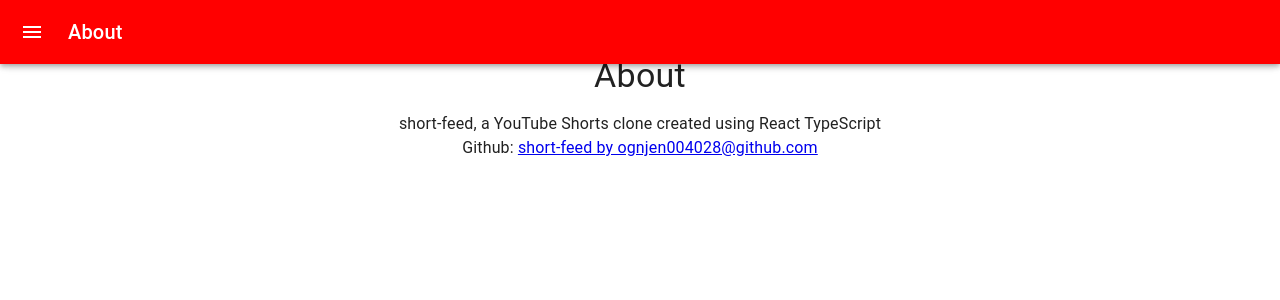
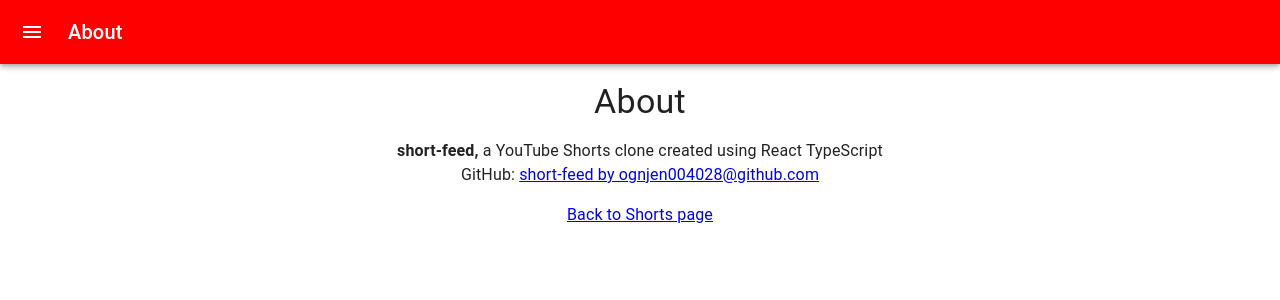
Before and after one commit to ognjen004028/short-feed, a React (Create React App) app: page /about in a window 1280 px wide. Shown: the top 300 px of the page. Built offline with nearby package versions, Linux system fonts and the light colour scheme; no server answers.

Commit message:
created AppRoutes.tsx, file structure changes

```diff
--- a/src/About.tsx
+++ b/src/About.tsx
@@ -2,7 +2,7 @@
 import React from 'react';
 import Box from '@mui/material/Box';
 import Typography from '@mui/material/Typography';
-import Header from './Header';
+import Header from './components/Header';
 
 const About: React.FC = () => {
   return (
@@ -13,14 +13,18 @@
         flexDirection="column"
         alignItems="center"
         justifyContent="center"
-        sx={{ paddingTop: '15px', minHeight: '25vh', margin: 0}}
+        sx={{ paddingTop: '65px', minHeight: '25vh', margin: 0}}
       >
-        <Typography variant="h4" sx={{ mb: 2 }}>
+        <Typography variant="h4" sx={{ mt: 2, mb: 2 }}>
           About
         </Typography>
-        <Typography variant="body1" sx={{ maxWidth: '600px', textAlign: 'center' }}>
-          short-feed, a YouTube Shorts clone created using React TypeScript <br />
-          Github: <a href="https://www.github.com/ognjen004028/short-feed">short-feed by ognjen004028@github.com</a>
+        <Typography variant="body1" sx={{ maxWidth: '500px', textAlign: 'center', mb: 2 }}>
+          <b>short-feed,</b> a YouTube Shorts clone created using React TypeScript <br />
+          GitHub: <a href="https://www.github.com/ognjen004028/short-feed">short-feed by ognjen004028@github.com</a> <br />
+
+        </Typography>
+        <Typography>
+          <a href='/'>Back to Shorts page</a>
         </Typography>
       </Box>
     </>
--- a/src/App.tsx
+++ b/src/App.tsx
@@ -1,20 +1,14 @@
-// src/App.tsx
-import React, { useState } from 'react';
+import React from 'react';
 import CssBaseline from '@mui/material/CssBaseline';
-import { BrowserRouter as Router, Route, Routes } from 'react-router-dom';
-import Shorts from './Shorts';
-import About from './About';
+import { BrowserRouter as Router } from 'react-router-dom';
+import AppRoutes from './AppRoutes';
+
 
 const App: React.FC = () => {
-  const [searchKeyword, setSearchKeyword] = useState<string>('shorts');
-
   return (
     <Router>
       <CssBaseline />
-      <Routes>
-        <Route path="/" element={<Shorts searchKeyword={searchKeyword} onSearch={setSearchKeyword} />} />
-        <Route path="/about" element={<About />} />
-      </Routes>
+      <AppRoutes />
     </Router>
   );
 };
--- /dev/null
+++ b/src/AppRoutes.tsx
@@ -0,0 +1,17 @@
+import React, { useState } from 'react';
+import { Route, Routes } from 'react-router-dom';
+import Shorts from './components/Shorts';
+import About from './About';
+
+const AppRoutes: React.FC = () => {
+  const [searchKeyword, setSearchKeyword] = useState<string>('shorts');
+
+  return (
+    <Routes>
+      <Route path="/" element={<Shorts searchKeyword={searchKeyword} onSearch={setSearchKeyword} />} />
+      <Route path="/about" element={<About />} />
+    </Routes>
+  );
+};
+
+export default AppRoutes;
--- /dev/null
+++ b/src/components/Loading.tsx
@@ -0,0 +1,35 @@
+import React from 'react';
+import { LinearProgress, Typography } from '@mui/material';
+
+const Loading: React.FC = () => {
+  return (
+    <div
+      style={{
+        display: 'flex',
+        flexDirection: 'column',
+        justifyContent: 'center',
+        alignItems: 'center',
+        height: '100vh',
+      }}
+    >
+      <Typography variant="h5" sx={{ marginBottom: 2 }}>
+        Loading...
+      </Typography>
+
+      <LinearProgress
+        variant="indeterminate"
+        sx={{
+          width: '30%',
+          height: 10,
+          borderRadius: 5,
+          backgroundColor: 'rgba(225, 225, 225, 0.5)',
+          '& .MuiLinearProgress-bar': {
+            backgroundColor: 'red',
+          },
+        }}
+      />
+    </div>
+  );
+};
+
+export default Loading;
--- a/src/Shorts.tsx
+++ b/src/components/Shorts.tsx
@@ -10,8 +10,9 @@
 import ArrowDownwardIcon from '@mui/icons-material/ArrowDownward';
 import Snackbar from '@mui/material/Snackbar';
 import MuiAlert, { AlertProps } from '@mui/material/Alert';
-import { fetchRandomShorts } from './youtubeService';
+import { fetchRandomShorts } from '../youtubeService';
 import Header from './Header';
+import Loading from './Loading';
 
 interface Video {
   id: string;
@@ -76,7 +77,7 @@
   };
 
   if (!video) {
-    return <Typography>Loading...</Typography>;
+    return <Loading />;
   }
 
   return (
```
Also changed, not shown: src/components/Header.tsx (renamed from src/Header.tsx), src/logo.svg (deleted).
